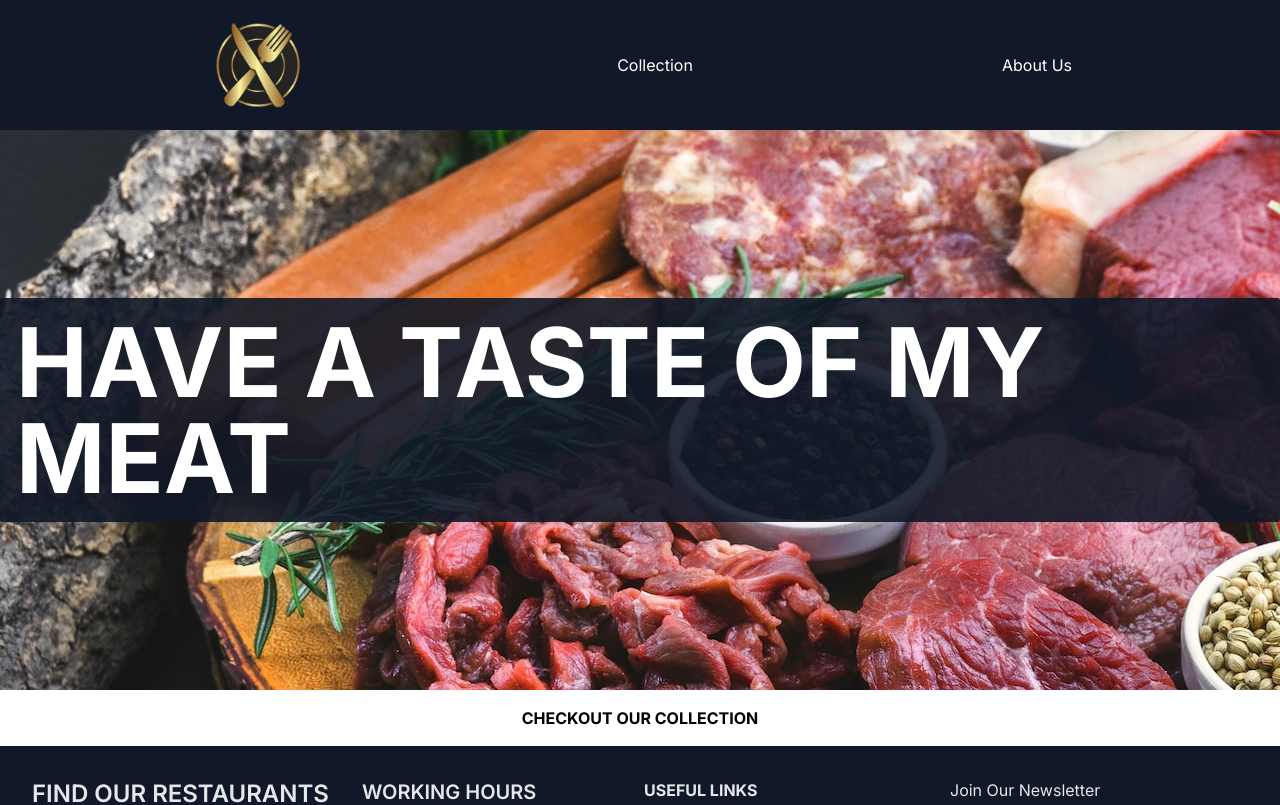
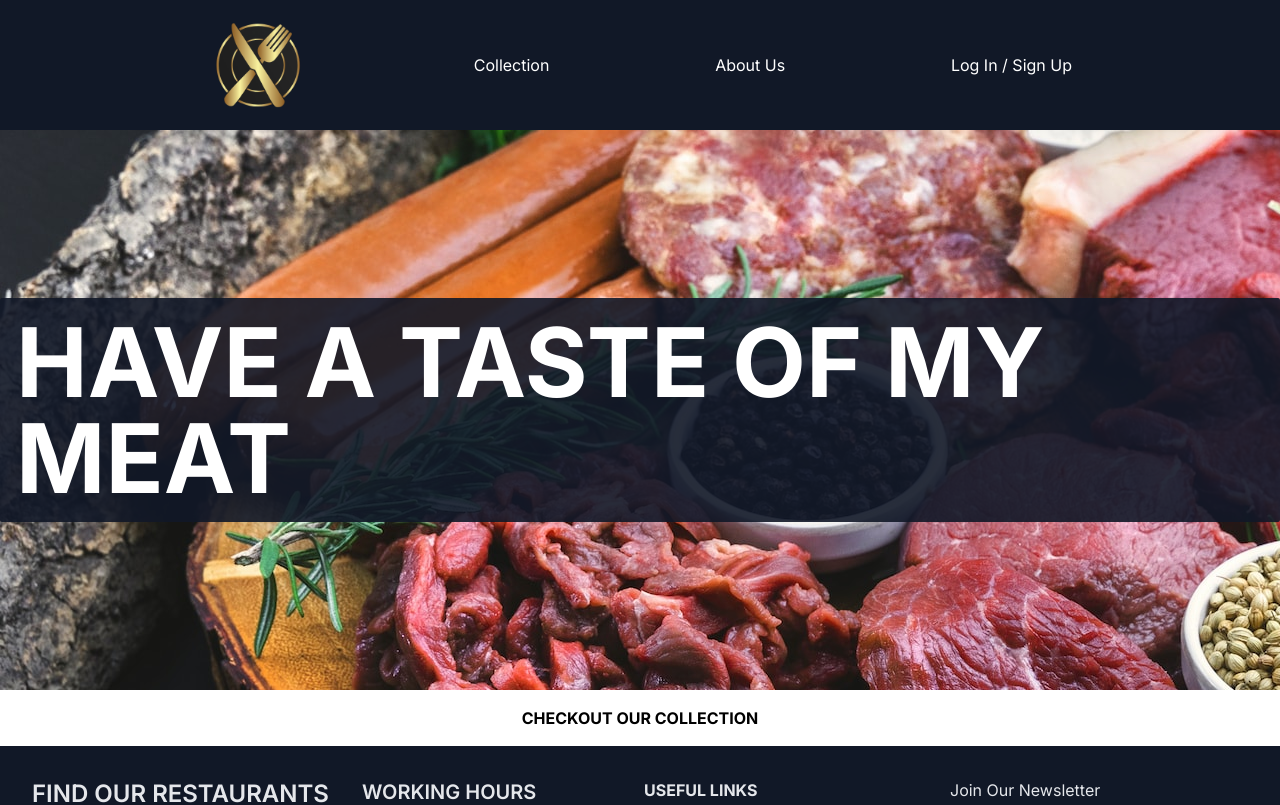
Before and after one commit to bennguyenn24/nextjs-steakhouse-society, a Next.js app: page / in a window 1280 px wide. Shown: the top 805 px of the page. Built offline with nearby package versions, Linux system fonts and the light colour scheme.

Commit message:
Added log in / register

```diff
--- a/app/components/Navbar.jsx
+++ b/app/components/Navbar.jsx
@@ -32,6 +32,9 @@ const Navbar = () => {
       <div className='text-white'>
       <Link href="/aboutus">About Us</Link>
       </div>
+        <div className='text-white'>
+      <Link href="/login">Log In / Sign Up</Link>
+      </div>
       </div>
       </div>
     </nav>
```
